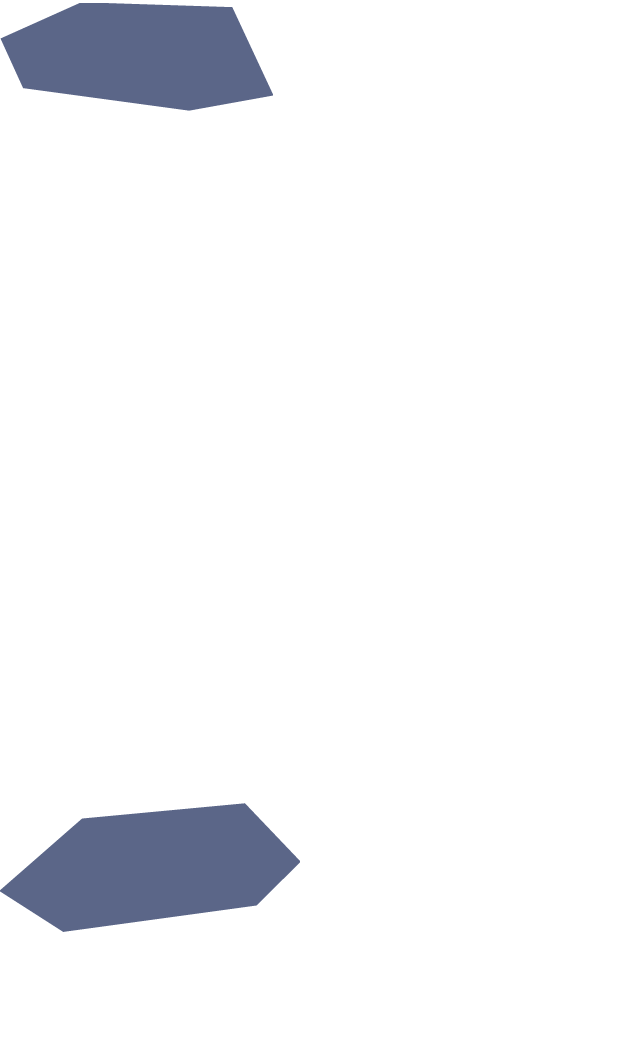
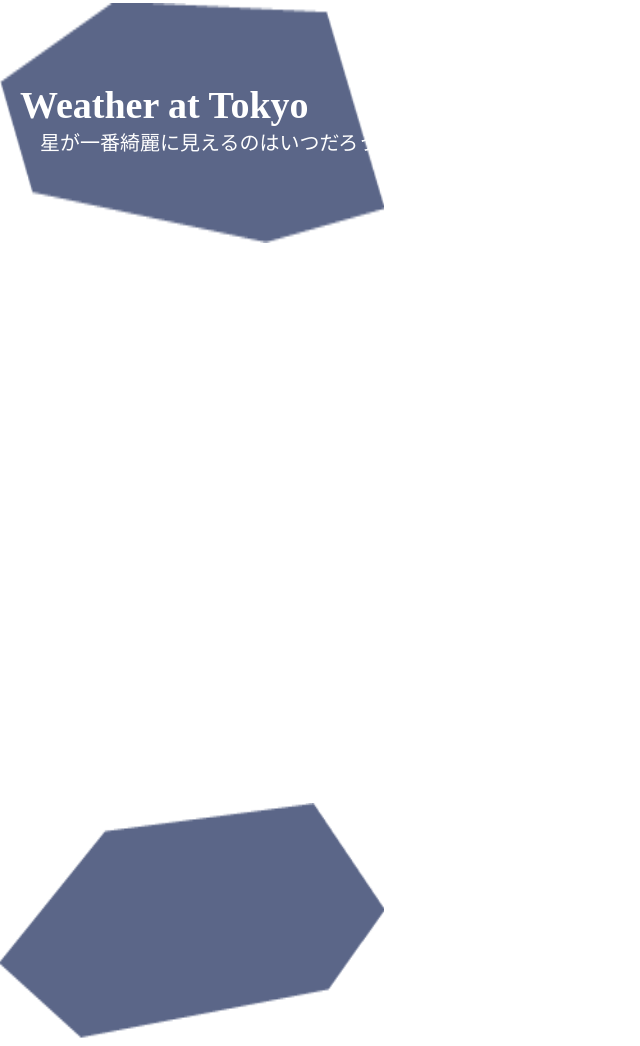
Before and after one commit to Ayn42/starsite, a plain HTML site: page index.html in a window 1280 px wide. Shown: the part 861-1907 px from the top of the page, without its empty margins (0-640 px from the left). Drawn offline with nearby package versions, Linux system fonts and the light colour scheme; a script that the page names is missing.

Commit message:
six commit

```diff
--- a/index.html
+++ b/index.html
@@ -41,7 +41,7 @@
         <section class="second-section full-view">
           <div id="weather">
            <img src="image/object-weather-10.png" alt="">
-          </div>
+           </div>
 
             <div class="box2">
                 <h2>Weather at Tokyo</h2>
@@ -110,6 +110,7 @@
 
         <section class="fourth-section full-view">
             <div class="box11">
+               <img src="image/object-planetarium-12.png" alt="">
                 <h2>Planetarium</h2>
                 <p>都内でオススメのプラネタリウム</p>
             </div>
--- a/style.css
+++ b/style.css
@@ -49,6 +49,7 @@
 .third-section{
     width: 100vw;
     height: auto;
+    position: relative;
 }
 
 .image img{
@@ -93,10 +94,32 @@
 #weather img{
     position: relative;
     z-index: -200;
+    width: 30vw;
+    height: 30vh;
 }
 
 .box2{
     position: absolute;
+    left: 0;
+    top:10vh;
+    z-index: 300;
+    margin: auto;
+    width: 50vw;
+    height: 50vh;
+    padding-left: 20px;
+}
+
+.box2 h2{
+    font-size: 38px;
+    color: #fff;
+    z-index: 200;
+}
+
+.box2 p{
+    font-size: 20px;
+    color: #fff;
+    z-index: 200;
+    padding-left: 20px;
 }
 
 
@@ -104,13 +127,13 @@
     padding: 50px;
 }
 
-.box2 h2, .box11 h2, .box12 h2{
-    font-size: 45px;
+.box11 h2, .box12 h2{
+    font-size: 38px;
     color: #fff;
     z-index: 200;
 }
 
-.box2 p, .box11 p, .box12 p{
+.box11 p, .box12 p{
     font-size: 20px;
     color: #fff;
     z-index: 200;
@@ -127,14 +150,31 @@
     height: 50vh;
 }
 
+#spot img{
+    position: relative;
+    z-index: -200;
+    width: 30vw;
+    height: 30vh;
+}
+
+.box4{
+    position: absolute;
+    top:0;
+    right:0;
+    width: 50vw;
+    height: 50vh;
+}
+
 .box4 h2{
-    font-size: 45px;
+    font-size: 38px;
     color: #fff;
+    z-index: 200;
 }
 
 .box4 p{
     font-size: 20px;
     color: #fff;
+    z-index: 200;
 }
 
 .mamewaza_weather{
```
